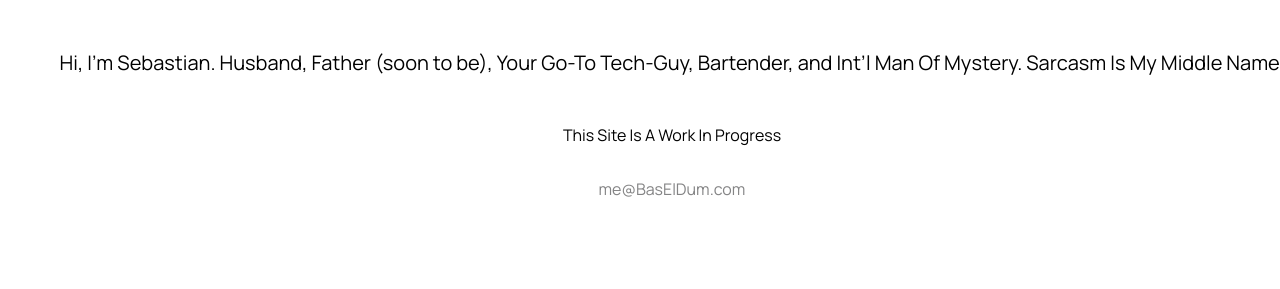
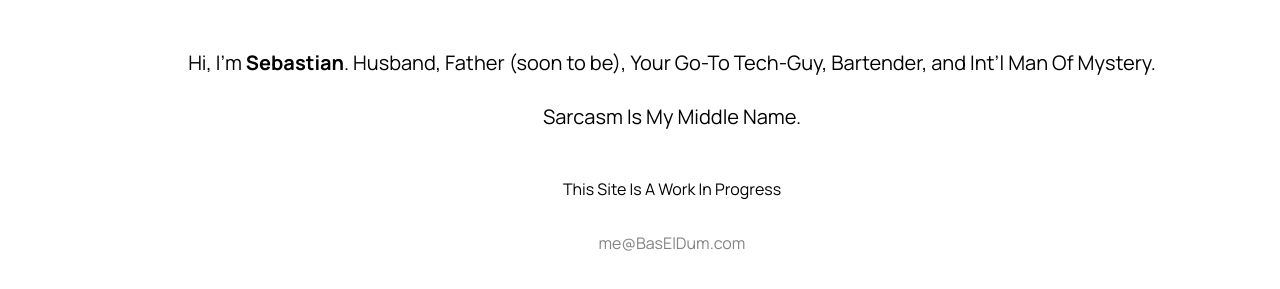
Before and after one commit to BasElDum/BasElDum, a plain HTML site: page index.html in a window 1280 px wide. Shown: the part 437-726 px from the top of the page. Drawn offline with Linux system fonts and the light colour scheme.

Commit message:
B.V. 1.0.3

```diff
--- a/index.html
+++ b/index.html
@@ -13,7 +13,7 @@
           Sebastian Dumoulin
         </h1>
         <p class="intro">
-          Hi, I'm Sebastian. Husband, Father (soon to be), Your Go-To Tech-Guy, Bartender, and Int’l Man Of Mystery. Sarcasm Is My Middle Name.
+          Hi, I'm <strong>Sebastian</strong>. Husband, Father (soon to be), Your Go-To Tech-Guy, Bartender, and Int’l Man Of Mystery.<br><br> Sarcasm Is My Middle Name.
         </p>
         <p> This Site Is A Work In Progress </p>
         <p>
```
